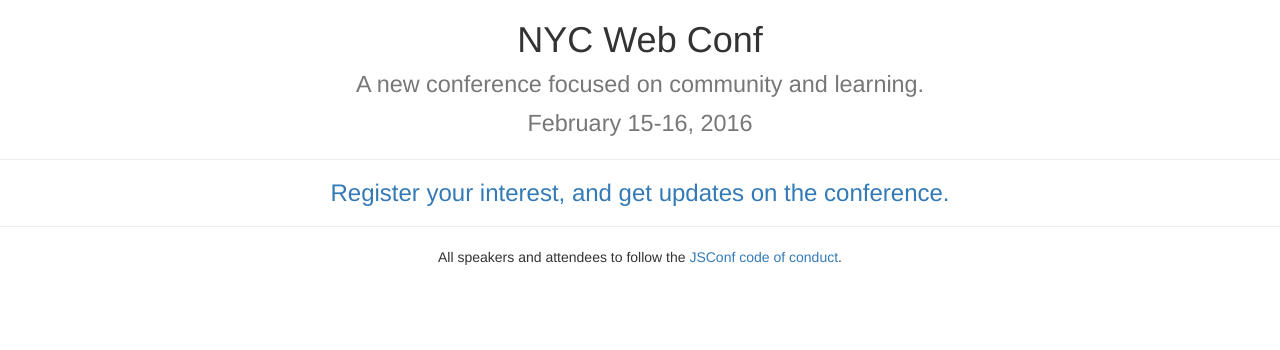
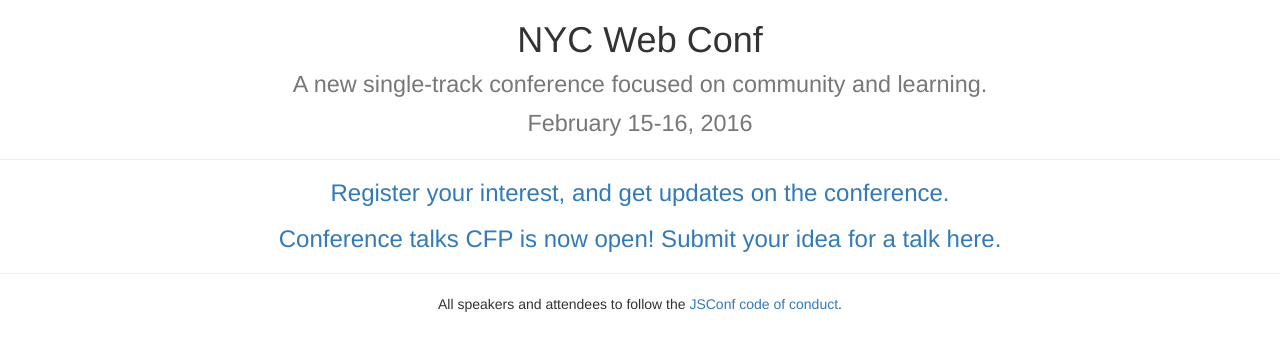
Before and after one commit to nycwebconf/nycwebconf.github.io, a plain HTML site: page index.html in a window 1280 px wide. Drawn offline with nearby package versions, Linux system fonts and the light colour scheme.

Commit message:
Add CFP link on homepage

```diff
--- a/index.html
+++ b/index.html
@@ -16,7 +16,7 @@
     <h1>
       NYC Web Conf
       <br>
-      <small> A new conference focused on community and learning.</small>
+      <small> A new single-track conference focused on community and learning.</small>
       <br>
       <small> February 15-16, 2016</small>
     </h1>
@@ -24,6 +24,7 @@
     <hr>
 
     <h3><a href="http://eepurl.com/bILwOP">Register your interest, and get updates on the conference.</a></h3>
+    <h3><a href="https://nycwebconf.typeform.com/to/ODt1NY">Conference talks CFP is now open! Submit your idea for a talk here.</a></h3>
 
     <hr>
 
```
